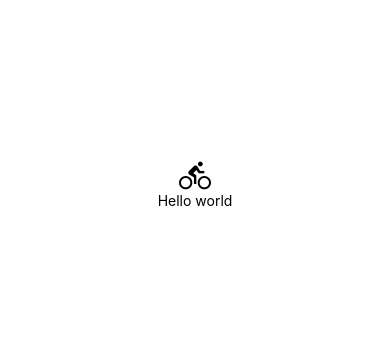
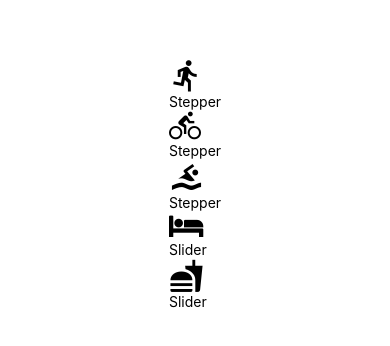
Before and after one commit to agne6ka/fitness-app, a React Native app: screen / in a window 390 px wide. Shown: the part 238-584 px from the top of the page. Built offline with nearby package versions, Linux system fonts and the light colour scheme.

Commit message:
feat: Add stepper and slider inputs to each icon.

```diff
--- a/App.js
+++ b/App.js
@@ -6,7 +6,6 @@
   return (
     <View style={styles.container}>
       <AddEntry />
-      <Text>Hello world</Text>
     </View>
   );
 }
--- a/components/AddEntry.js
+++ b/components/AddEntry.js
@@ -1,9 +1,74 @@
 import React, { Component } from "react";
 import { getMetricMetaInfo } from "../utils/helpers";
 import { View } from "react-native";
+import Slider from "./Slider";
+import Stepper from "./Stepper";
 
 export default class AddEntry extends Component {
+  state = {
+    run: 0,
+    bike: 0,
+    swim: 0,
+    sleep: 0,
+    eat: 0
+  };
+  increment = metric => {
+    const { max, step } = getMetricMetaInfo(metric);
+
+    this.setState(state => {
+      const count = state[metric] + step;
+
+      return {
+        ...state,
+        [metric]: count > max ? max : count
+      };
+    });
+  };
+  decrement = metric => {
+    this.setState(state => {
+      const count = state[metric] - getMetricMetaInfo(metric).step;
+
+      return {
+        ...state,
+        [metric]: count < 0 ? 0 : count
+      };
+    });
+  };
+  slide = (metric, value) => {
+    this.setState(() => ({
+      [metric]: value
+    }));
+  };
   render() {
-    return <View>{getMetricMetaInfo("bike").getIcon()}</View>;
+    const metaInfo = getMetricMetaInfo();
+
+    return (
+      <View>
+        {Object.keys(metaInfo).map(key => {
+          const { getIcon, type, ...rest } = metaInfo[key];
+          const value = this.state[key];
+
+          return (
+            <View key={key}>
+              {getIcon()}
+              {type === "slider" ? (
+                <Slider
+                  value={value}
+                  onChange={value => this.slide(key, value)}
+                  {...rest}
+                />
+              ) : (
+                <Stepper
+                  value={value}
+                  onIncrement={() => this.increment(key)}
+                  onDecrement={() => this.decrement(key)}
+                  {...rest}
+                />
+              )}
+            </View>
+          );
+        })}
+      </View>
+    );
   }
 }
--- /dev/null
+++ b/components/Slider.js
@@ -0,0 +1,12 @@
+import React, { Component } from "react";
+import { View, Text } from "react-native";
+
+export default class Slider extends Component {
+  render() {
+    return (
+      <View>
+        <Text>Slider</Text>
+      </View>
+    );
+  }
+}
--- /dev/null
+++ b/components/Stepper.js
@@ -0,0 +1,12 @@
+import React, { Component } from "react";
+import { View, Text } from "react-native";
+
+export default class Stepper extends Component {
+  render() {
+    return (
+      <View>
+        <Text>Stepper</Text>
+      </View>
+    );
+  }
+}
```
